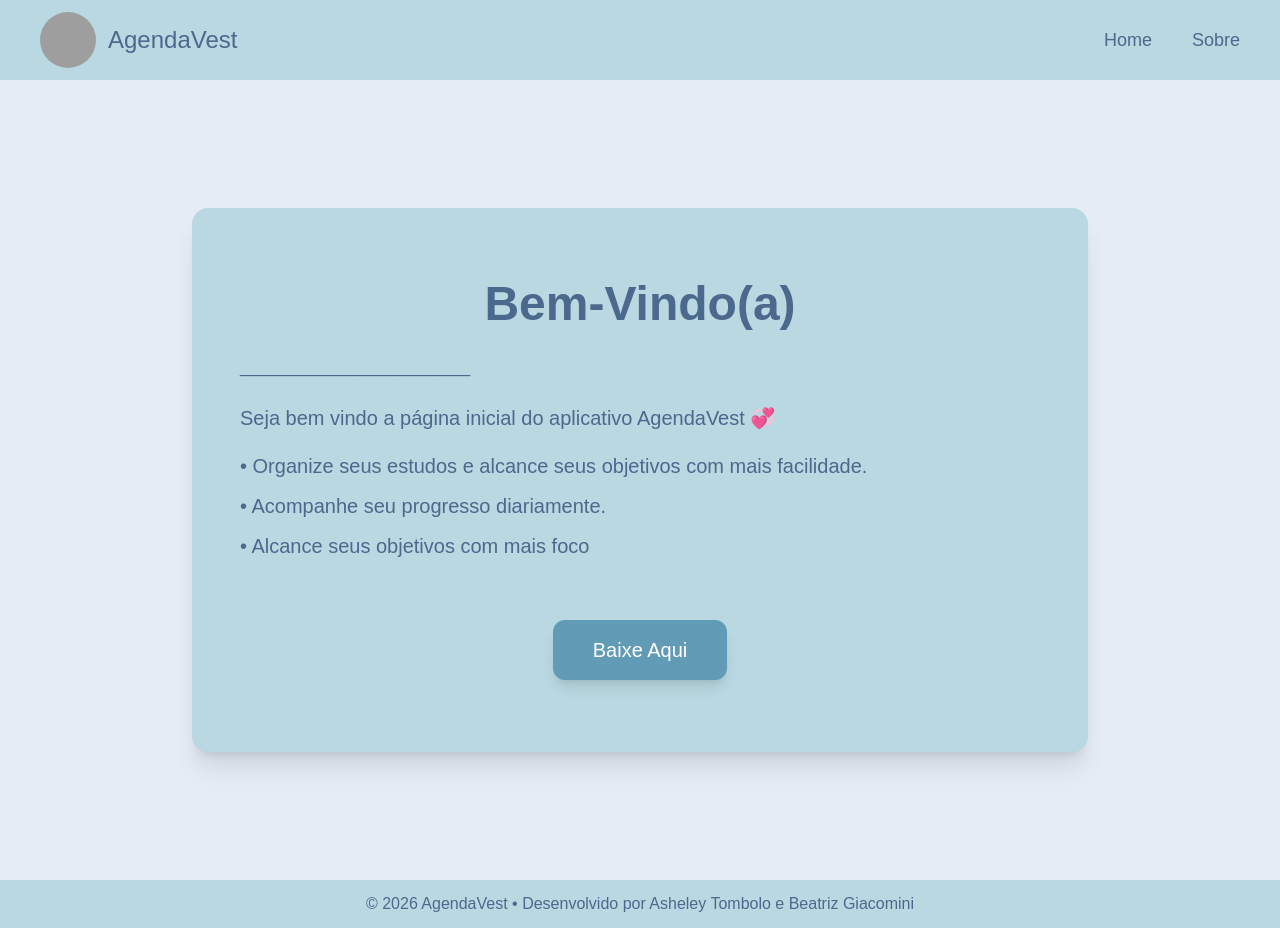
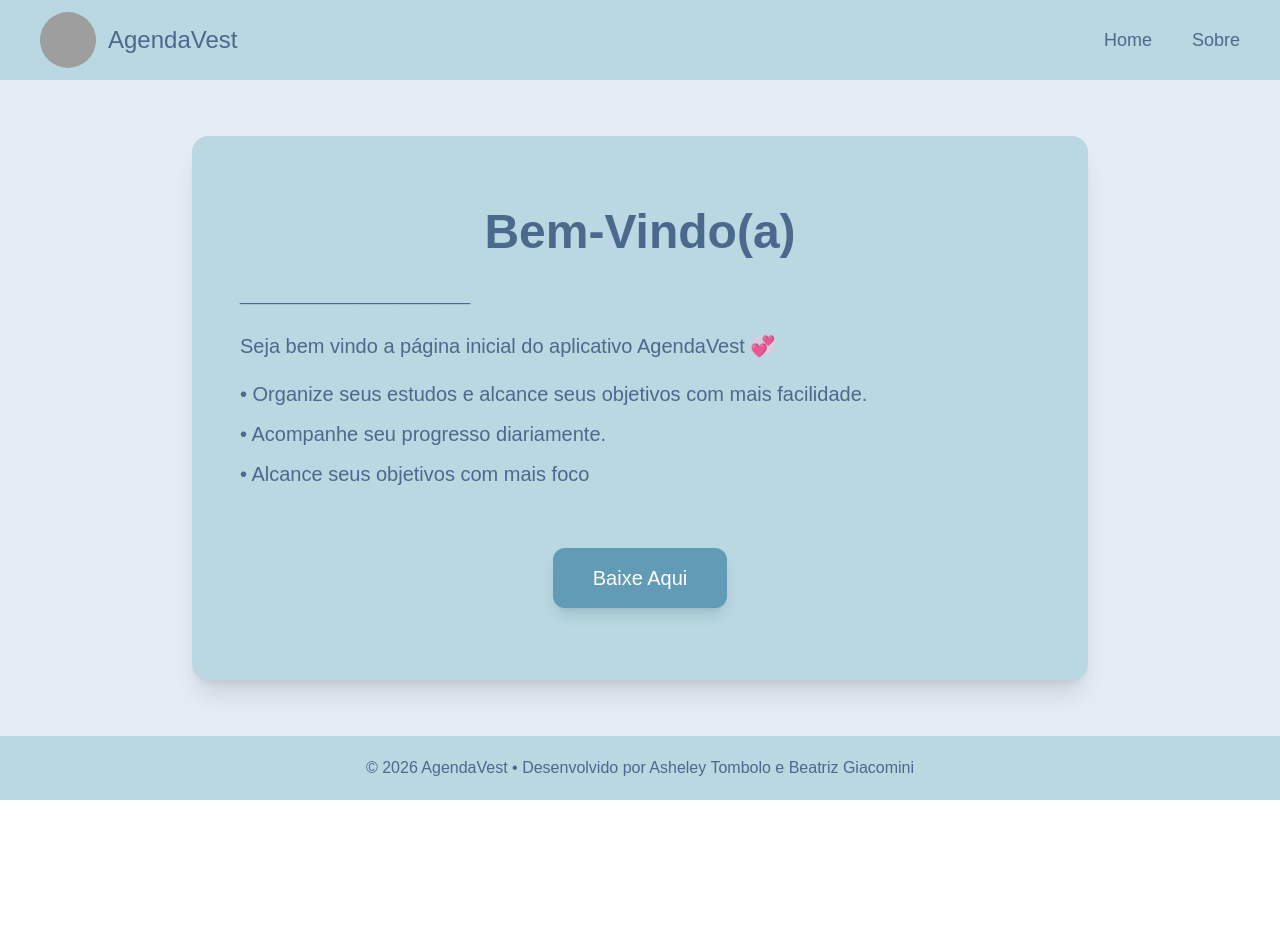
Before and after one commit to AsheleyC/TCC_agendaVest, a Next.js app in the folder web_vest/: page / in a window 1280 px wide. After the commit the page ends 800 px from the top, so only its background shows below. Built offline with nearby package versions, Linux system fonts and the light colour scheme; grey boxes are pictures that could not be loaded.

Commit message:
Correção da página Home
Home sem scroll

```diff
--- a/web_vest/src/app/componentes/cardSobre.js
+++ b/web_vest/src/app/componentes/cardSobre.js
@@ -1,6 +1,6 @@
 export default function CardSobre({ titulo, texto }) {
     return (
-        <div className="flex flex-col p-4 pt-6 bg-[#b9d8e1] w-full min-h-[220px] text-[#4a698d] text-justify rounded-lg shadow-sm hover:shadow-md hover:scale-105 transition duration-300">
+        <div className="flex flex-col p-4 pt-6 bg-[#b9d8e1] w-full text-[#4a698d] text-justify rounded-lg shadow-sm hover:shadow-md hover:scale-105 transition duration-300">
             <h1 className="text-center text-lg md:text-xl lg:text-2xl font-semibold">
                 {titulo}
             </h1>
@@ -8,7 +8,6 @@ export default function CardSobre({ titulo, texto }) {
             <h3 className="text-sm md:text-base lg:text-lg">
                 {texto}
             </h3>
-
         </div>
     )
 }
--- a/web_vest/src/app/componentes/footer.js
+++ b/web_vest/src/app/componentes/footer.js
@@ -1,6 +1,6 @@
 export default function Footer(){
     return(
-        <footer className="flex justify-center p-3 bg-[#b9d8e1]">
+        <footer className="flex justify-center p-5 bg-[#b9d8e1]">
             <p className="text-[#4a698d]">© 2026 AgendaVest • Desenvolvido por Asheley Tombolo e Beatriz Giacomini</p>
         </footer>
     )
--- a/web_vest/src/app/layout.js
+++ b/web_vest/src/app/layout.js
@@ -21,16 +21,12 @@ export const metadata = {
 export default function RootLayout({ children }) {
   return (
     <html lang="en">
-      <body
-        className="flex flex-col min-h-screen"
-      >
+      <body className="flex flex-col min-h-screen">
+        <Header />
 
-        <Header />
-        <main className="flex-1">
-
+        <div className="flex flex-1">
           {children}
-
-        </main>
+        </div>
 
         <Footer />
       </body>
--- a/web_vest/src/app/page.js
+++ b/web_vest/src/app/page.js
@@ -1,6 +1,6 @@
 export default function Home() {
   return (
-    <div className="min-h-screen bg-[#e5ecf6] flex items-center justify-center text-[#4a698d] px-4">
+    <div className="flex flex-col bg-[#e5ecf6] text-[#4a698d] w-full items-center justify-center">
 
       <div className="bg-[#b9d8e1] w-full max-w-sm sm:max-w-lg md:max-w-2xl lg:max-w-3xl xl:max-w-4xl p-8 sm:p-10 md:p-12 rounded-2xl shadow-xl">
         <br />
```
